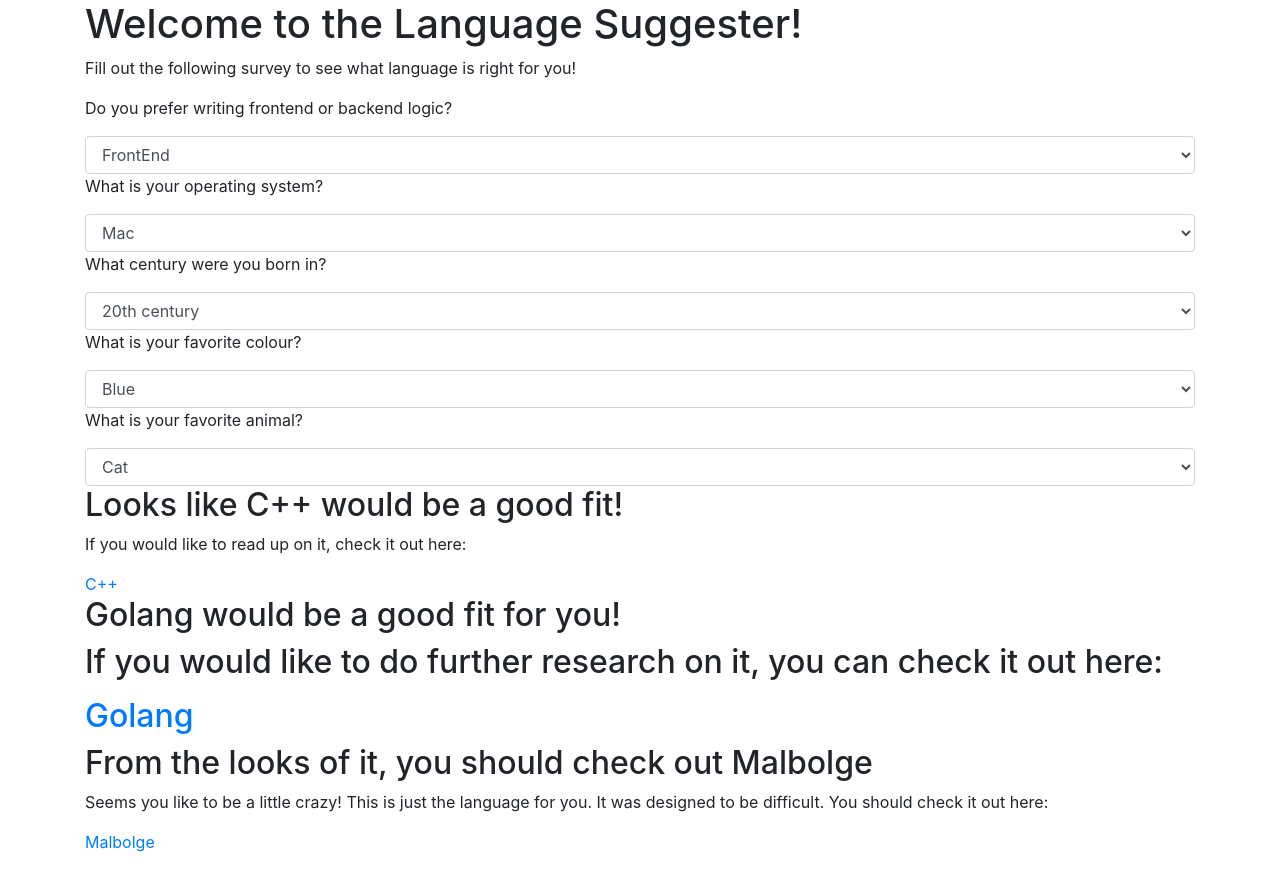
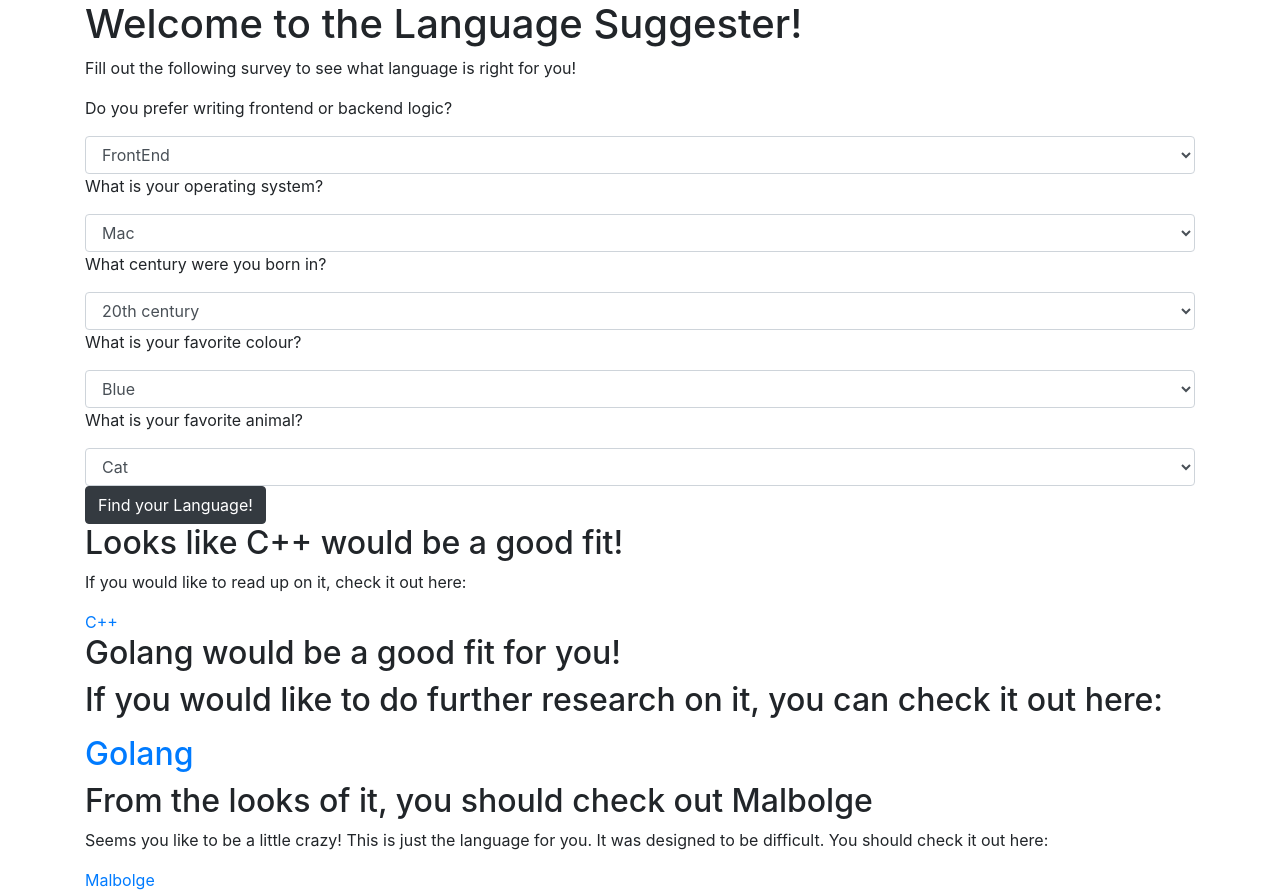
Before and after one commit to ElliotMcGonigal/Epicodus-Language-Suggester, a plain HTML site: page index.html in a window 1280 px wide. Before the commit the page ends 854 px from the top, so only its background shows below. Drawn offline with Linux system fonts and the light colour scheme.

Commit message:
add a button to form

```diff
--- a/index.html
+++ b/index.html
@@ -42,6 +42,7 @@
         <option value="2">Dog</option>
         <option value="3">Giraffe</option>
       </select>
+      <button type="submit" class="btn btn-dark" id="submit">Find your Language!</button>
     </form>
     <div id="c++">
       <h2>Looks like C++ would be a good fit!</h2>
```
